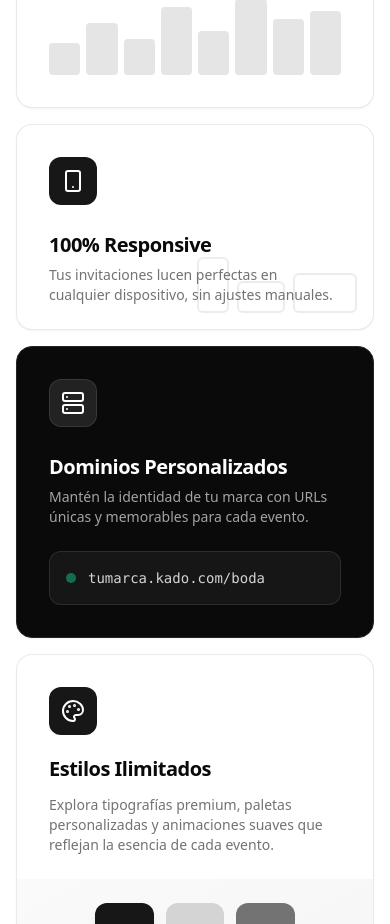
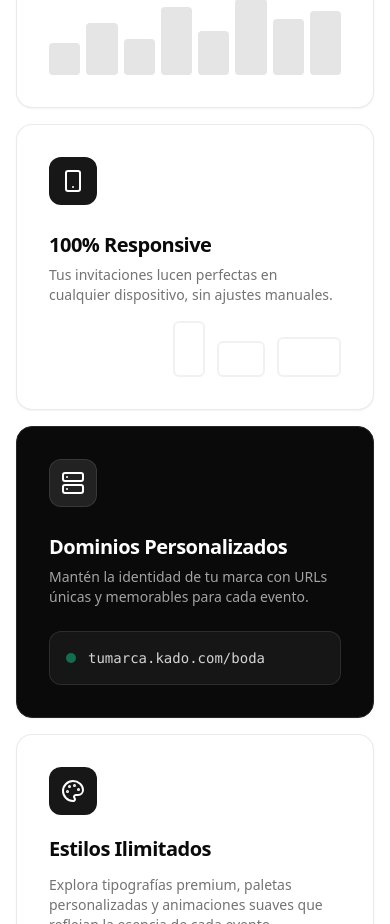
Before and after one commit to agus1k/kado-landing, a React (Vite) app: page / in a window 390 px wide. Shown: the part 2280-3204 px from the top of the page. Built offline with nearby package versions, Linux system fonts and the light colour scheme.

Commit message:
add animation to bento responsive

```diff
--- a/src/components/sections/Features.tsx
+++ b/src/components/sections/Features.tsx
@@ -5,6 +5,7 @@ import { useState } from "react";
 
 export const Features = () => {
   const [isAnalyticsHovered, setIsAnalyticsHovered] = useState(false);
+  const [isResponsiveHovered, setIsResponsiveHovered] = useState(false);
 
   return (
     <section id="features" className="py-24 md:py-32 relative overflow-hidden">
@@ -130,11 +131,13 @@ export const Features = () => {
             whileInView={{ opacity: 1, y: 0 }}
             viewport={{ once: true }}
             transition={{ duration: 0.5, delay: 0.2 }}
-            className="md:col-span-5 lg:col-span-4"
+            className="md:col-span-5 lg:col-span-4 group/responsive"
+            onMouseEnter={() => setIsResponsiveHovered(true)}
+            onMouseLeave={() => setIsResponsiveHovered(false)}
           >
-            <Card className="h-full bg-white border-neutral-200/80 shadow-sm hover:shadow-xl hover:border-neutral-300 transition-all duration-500 overflow-hidden relative rounded-2xl">
-              <CardHeader className="relative z-10 pt-8 px-8">
-                <div className="w-12 h-12 rounded-xl bg-neutral-900 flex items-center justify-center mb-5 text-white">
+            <Card className="h-full bg-white border-neutral-200/80 shadow-sm hover:shadow-xl hover:border-neutral-300 transition-all duration-500 overflow-hidden rounded-2xl flex flex-col">
+              <CardHeader className="pt-8 px-8 pb-4">
+                <div className="w-12 h-12 rounded-xl bg-neutral-900 flex items-center justify-center mb-5 text-white group-hover/responsive:scale-110 transition-transform duration-300">
                   <Smartphone className="w-6 h-6" />
                 </div>
                 <CardTitle className="text-xl font-semibold tracking-tight">100% Responsive</CardTitle>
@@ -143,11 +146,61 @@ export const Features = () => {
                 </CardDescription>
               </CardHeader>
               {/* Decorative devices */}
-              <div className="absolute right-4 bottom-4 flex items-end gap-2 opacity-20">
-                <div className="w-8 h-14 rounded-md border-2 border-neutral-400" />
-                <div className="w-12 h-8 rounded-md border-2 border-neutral-400" />
-                <div className="w-16 h-10 rounded-md border-2 border-neutral-400" />
-              </div>
+              <CardContent className="px-8 pb-8 mt-auto">
+                <div className="flex items-end justify-end gap-3">
+                  {/* Mobile */}
+                  <motion.div
+                    className="w-8 h-14 rounded-md border-2 border-neutral-300 bg-white relative overflow-hidden"
+                    animate={isResponsiveHovered ? {
+                      opacity: [0.3, 1, 1],
+                      y: [10, 0, 0],
+                      borderColor: ["#d4d4d4", "#171717", "#171717"]
+                    } : { opacity: 0.3, y: 0, borderColor: "#d4d4d4" }}
+                    transition={{ duration: 0.6, delay: 0, ease: "easeOut" }}
+                  >
+                    <motion.div
+                      className="absolute inset-1 rounded-sm bg-neutral-900"
+                      animate={isResponsiveHovered ? { scaleY: [0, 1], opacity: [0, 0.15] } : { scaleY: 0, opacity: 0 }}
+                      transition={{ duration: 0.4, delay: 0.2, ease: "easeOut" }}
+                      style={{ originY: 1 }}
+                    />
+                  </motion.div>
+                  {/* Tablet */}
+                  <motion.div
+                    className="w-12 h-9 rounded-md border-2 border-neutral-300 bg-white relative overflow-hidden"
+                    animate={isResponsiveHovered ? {
+                      opacity: [0.3, 1, 1],
+                      y: [10, 0, 0],
+                      borderColor: ["#d4d4d4", "#171717", "#171717"]
+                    } : { opacity: 0.3, y: 0, borderColor: "#d4d4d4" }}
+                    transition={{ duration: 0.6, delay: 0.15, ease: "easeOut" }}
+                  >
+                    <motion.div
+                      className="absolute inset-1 rounded-sm bg-neutral-900"
+                      animate={isResponsiveHovered ? { scaleY: [0, 1], opacity: [0, 0.15] } : { scaleY: 0, opacity: 0 }}
+                      transition={{ duration: 0.4, delay: 0.35, ease: "easeOut" }}
+                      style={{ originY: 1 }}
+                    />
+                  </motion.div>
+                  {/* Desktop */}
+                  <motion.div
+                    className="w-16 h-10 rounded-md border-2 border-neutral-300 bg-white relative overflow-hidden"
+                    animate={isResponsiveHovered ? {
+                      opacity: [0.3, 1, 1],
+                      y: [10, 0, 0],
+                      borderColor: ["#d4d4d4", "#171717", "#171717"]
+                    } : { opacity: 0.3, y: 0, borderColor: "#d4d4d4" }}
+                    transition={{ duration: 0.6, delay: 0.3, ease: "easeOut" }}
+                  >
+                    <motion.div
+                      className="absolute inset-1 rounded-sm bg-neutral-900"
+                      animate={isResponsiveHovered ? { scaleY: [0, 1], opacity: [0, 0.15] } : { scaleY: 0, opacity: 0 }}
+                      transition={{ duration: 0.4, delay: 0.5, ease: "easeOut" }}
+                      style={{ originY: 1 }}
+                    />
+                  </motion.div>
+                </div>
+              </CardContent>
             </Card>
           </motion.div>
 
```
